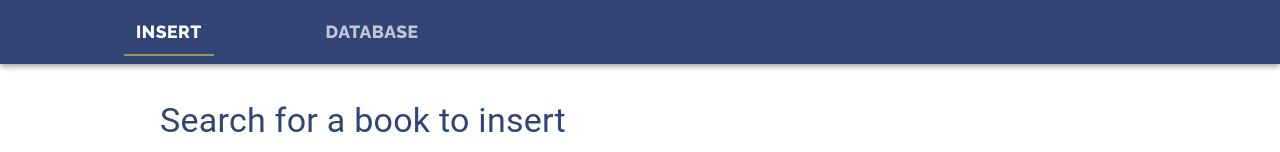
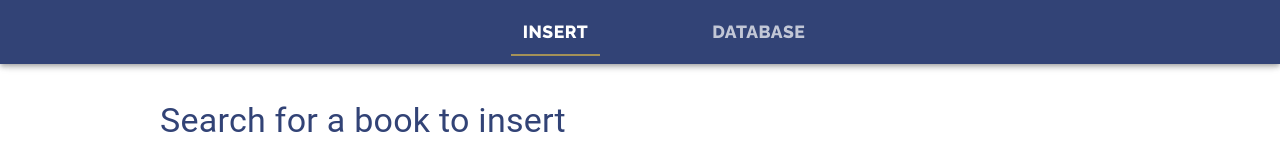
Before and after one commit to marcovignotto/mybookstore, a React (Create React App) app: page /insert in a window 1280 px wide. Shown: the top 152 px of the page. Built offline with nearby package versions, Linux system fonts and the light colour scheme; no server answers.

Commit message:
Menu centered

```diff
--- a/src/components/Navigation.js
+++ b/src/components/Navigation.js
@@ -27,7 +27,11 @@ const useStyles = makeStyles((theme) => ({
   tab: {
     ...theme.typography.tab,
     minWidth: 10,
-    marginLeft: "100px",
+    marginLeft: "50px",
+    marginRight: "50px",
+    textAlign: "center",
+    justifyContent: "center",
+    justifyItems: "center",
     "&:hover": {
       color: "white",
     },
@@ -97,7 +101,18 @@ const Navigation = (props) => {
     <Fragment>
       <HideOnScroll {...props}>
         <AppBar>
-          <Toolbar>
+          {/* <div>Logo</div> */}
+          <Toolbar
+            style={{
+              float: "none",
+              width: "100%",
+              marginLeft: "auto",
+              marginRight: "auto",
+              // textAlign: "center",
+              // alignContent: "center",
+              justifyContent: "center",
+            }}
+          >
             <Tabs value={value} onChange={handleChange}>
               <Tab
                 className={classes.tab}
```
